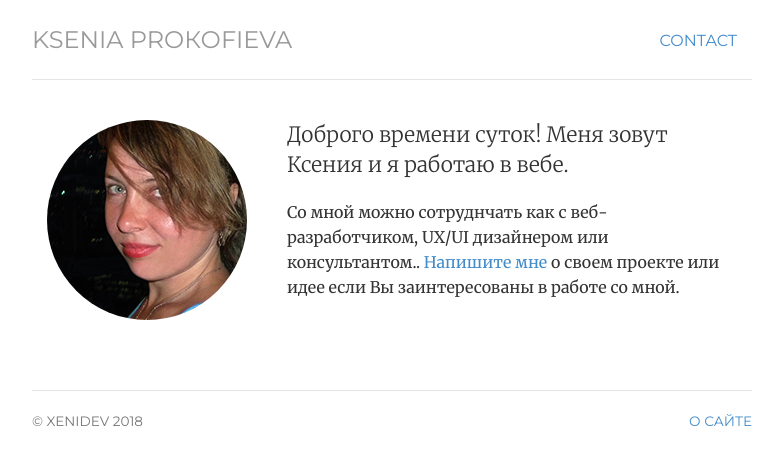
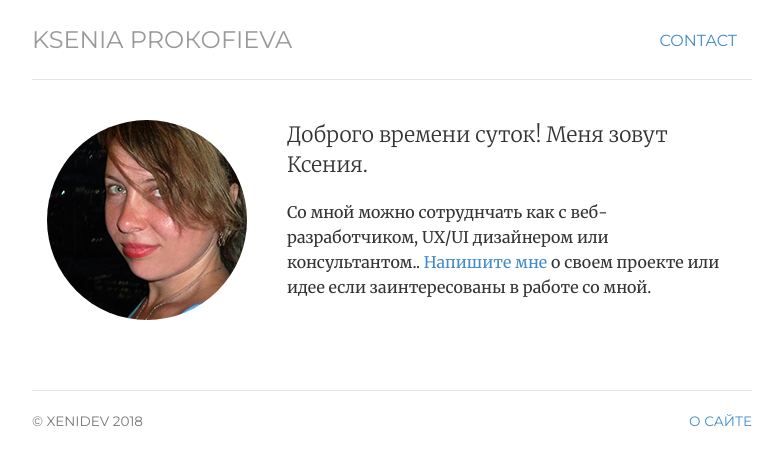
Before and after one commit to ValeraS/xenidev.github.io, a Jekyll site: the page built from index.html, in a window 1280 px wide. Shown: the top 465 px of the page, without its empty margins (248-1031 px from the left). Built offline with Jekyll 4.4.1, drawn with Linux system fonts in a browser that asks for light colours.

Commit message:
Update index.html

```diff
--- a/index.html
+++ b/index.html
@@ -12,10 +12,11 @@ description: Ksenia Proкоfieva is a UX/UI Designer.
 	<img  class="img-circle avatar" alt="Ksenia Proкоfieva" src="img/278-289.jpg">
 	</div>
 	<div itemscope itemtype="http://data-vocabulary.org/Person" class="col-sm-8">
-	<p class="lead">Доброго времени суток! Меня зовут <span itemprop="name">Ксения</span> и я работаю в вебе.</p>
+	<p class="lead">Доброго времени суток! Меня зовут <span itemprop="name">Ксения.</span></p>
 
 
-	<p>Со мной можно сотруднчать как с  <span itemprop="title">веб-разработчиком, UX/UI дизайнером или консультантом.</span>. <a href="contact">Напишите мне</a> о своем проекте или идее если Вы заинтересованы в работе со мной.</p>
+	<p>Со мной можно сотруднчать как с  <span itemprop="title">веб-разработчиком, UX/UI дизайнером или консультантом.</span>.
+		<a href="contact">Напишите мне</a> о своем проекте или идее если заинтересованы в работе со мной.</p>
 	</div>
 </div>
 <!-- </div> -->
```
